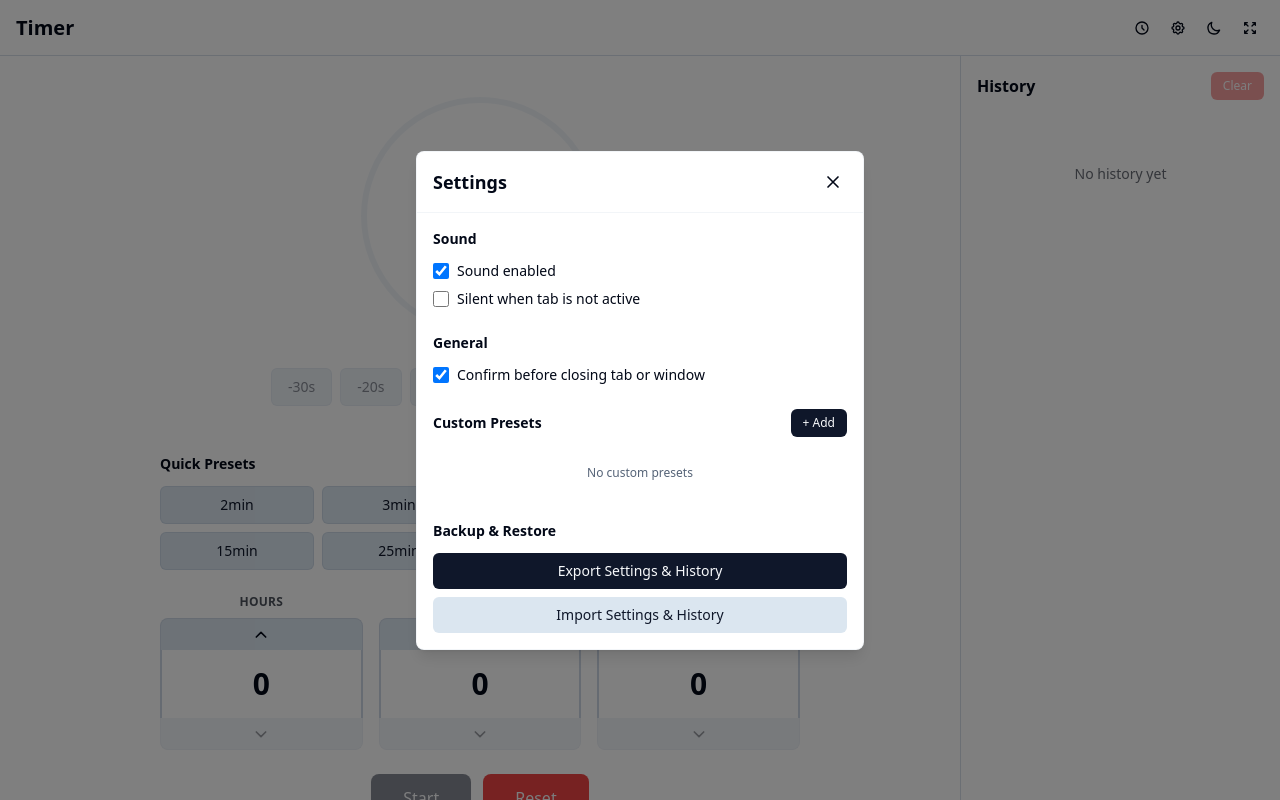
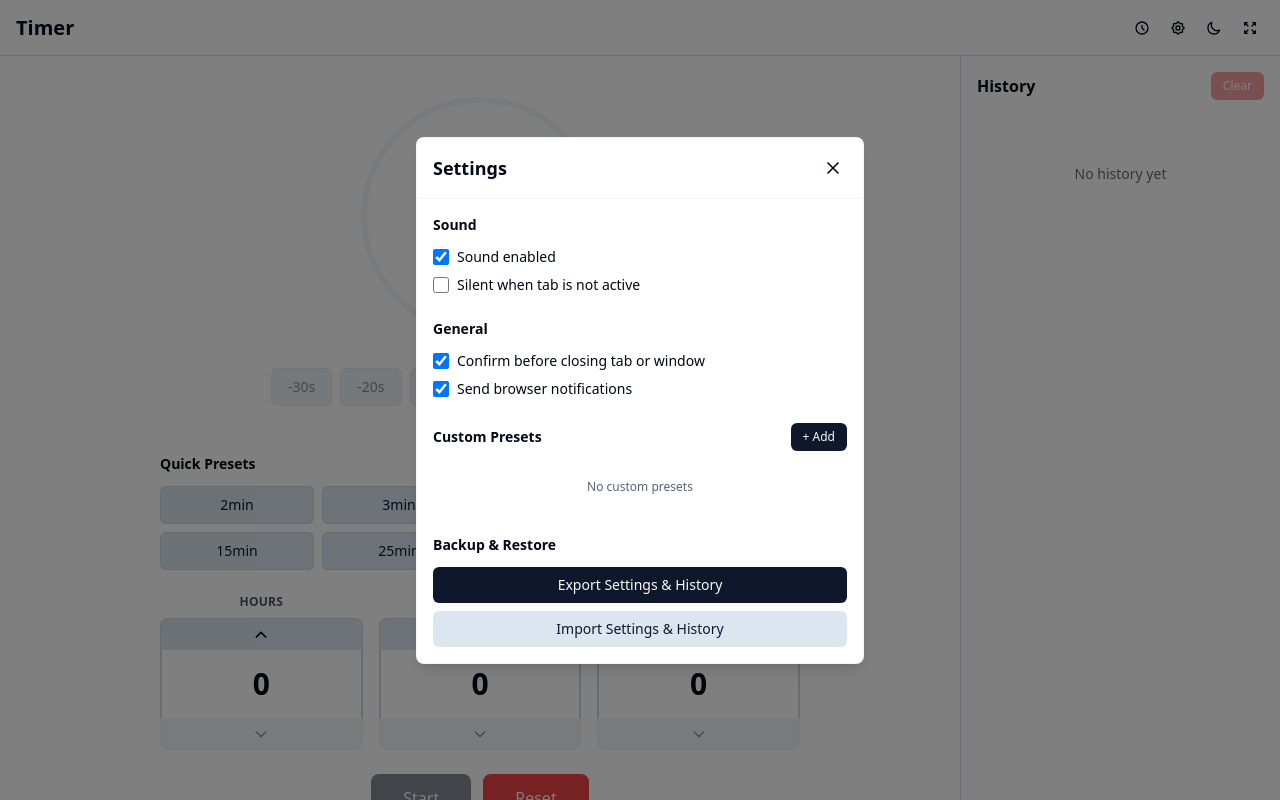
Before and after one commit to ibnuh/timer, a Vue app: page / in a window 1280 px wide. Both pictures are taken after a click on the button 1178 px from the left and 27 px from the top of the page. Built offline with nearby package versions, Linux system fonts and the light colour scheme.

Commit message:
Add settings: show/hide browser notification

```diff
--- a/src/components/SettingsPopup.vue
+++ b/src/components/SettingsPopup.vue
@@ -58,6 +58,15 @@
                   class="w-4 h-4 rounded"
                 />
                 <span class="text-sm">Confirm before closing tab or window</span>
+              </label>
+              <label class="flex items-center gap-2 cursor-pointer">
+                <input
+                  type="checkbox"
+                  v-model="notificationsEnabled"
+                  @change="updateNotificationsSetting"
+                  class="w-4 h-4 rounded"
+                />
+                <span class="text-sm">Send browser notifications</span>
               </label>
             </div>
           </div>
@@ -206,6 +215,7 @@ const historyStore = useHistoryStore()
 const soundEnabled = ref(settingsStore.settings.soundEnabled)
 const silentOnTabOpen = ref(settingsStore.settings.silentOnTabOpen)
 const confirmBeforeClose = ref(settingsStore.settings.confirmBeforeClose)
+const notificationsEnabled = ref(settingsStore.settings.notificationsEnabled)
 const showAddPreset = ref(false)
 const editingPreset = ref<TimerPreset | null>(null)
 const presetForm = ref({ label: '', seconds: 60 })
@@ -235,6 +245,10 @@ const updateSilentSetting = () => {
 
 const updateConfirmBeforeClose = () => {
   settingsStore.setConfirmBeforeClose(confirmBeforeClose.value)
+}
+
+const updateNotificationsSetting = () => {
+  settingsStore.setNotificationsEnabled(notificationsEnabled.value)
 }
 
 const adjustPresetTime = (delta: number) => {
@@ -349,4 +363,11 @@ watch(
     confirmBeforeClose.value = val
   }
 )
+
+watch(
+  () => settingsStore.settings.notificationsEnabled,
+  (val) => {
+    notificationsEnabled.value = val
+  }
+)
 </script>
--- a/src/components/TimerView.vue
+++ b/src/components/TimerView.vue
@@ -721,7 +721,7 @@ const start = () => {
       })
 
       // Request notification permission if available
-      if ('Notification' in window && Notification.permission === 'granted') {
+      if (settingsStore.settings.notificationsEnabled && 'Notification' in window && Notification.permission === 'granted') {
         new Notification('Timer Finished!', {
           body: `Your ${formattedTime.value} timer has completed.`,
           icon: '/vite.svg',
@@ -751,7 +751,7 @@ const resume = () => {
         duration: initialSeconds.value,
       })
 
-      if ('Notification' in window && Notification.permission === 'granted') {
+      if (settingsStore.settings.notificationsEnabled && 'Notification' in window && Notification.permission === 'granted') {
         new Notification('Timer Finished!', {
           body: `Your timer has completed.`,
           icon: '/vite.svg',
--- a/src/stores/settings.ts
+++ b/src/stores/settings.ts
@@ -13,6 +13,7 @@ export interface Settings {
   silentOnTabOpen: boolean
   confirmBeforeClose: boolean
   showHistory: boolean
+  notificationsEnabled: boolean
   customPresets: TimerPreset[]
 }
 
@@ -23,6 +24,7 @@ export const useSettingsStore = defineStore('settings', () => {
     silentOnTabOpen: false,
     confirmBeforeClose: true,
     showHistory: true,
+    notificationsEnabled: true,
     customPresets: [],
   })
 
@@ -66,6 +68,11 @@ export const useSettingsStore = defineStore('settings', () => {
 
   const setShowHistory = (show: boolean) => {
     settings.value.showHistory = show
+    saveSettings()
+  }
+
+  const setNotificationsEnabled = (enabled: boolean) => {
+    settings.value.notificationsEnabled = enabled
     saveSettings()
   }
 
@@ -142,6 +149,7 @@ export const useSettingsStore = defineStore('settings', () => {
     setSilentOnTabOpen,
     setConfirmBeforeClose,
     setShowHistory,
+    setNotificationsEnabled,
     addCustomPreset,
     removeCustomPreset,
     updateCustomPreset,
```
